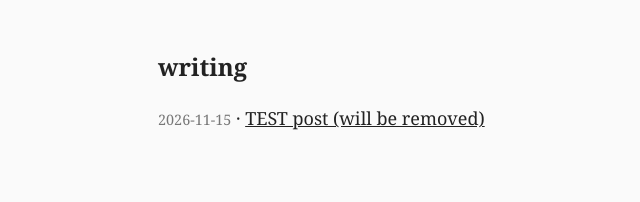
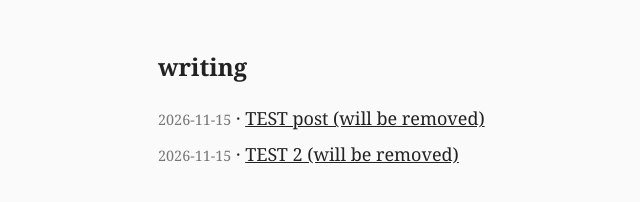
Before and after one commit to Nickgggggggg/writing, a plain HTML site: page index.html in a window 1280 px wide. Shown: the whole page, without its empty margins (178-818 px from the left). Drawn offline with Linux system fonts and the light colour scheme.

Commit message:
post test2-2026-11-15

```diff
--- a/index.html
+++ b/index.html
@@ -1,3 +1,4 @@
 <!doctype html><html lang=en><meta charset=utf-8><meta name=viewport content='width=device-width,initial-scale=1'><title>writing</title><style>body{max-width:38rem;margin:3rem auto;padding:0 1rem;font:18px/1.6 Georgia,serif;color:#222;background:#fafafa}a{color:#222}h1{font-size:1.5rem}.d{color:#777;font-size:.9rem}li{margin:.4rem 0}</style><h1>writing</h1><ul style='list-style:none;padding:0'>
 <li><span class=d>2026-11-15</span> · <a href='p/test-2026-11-15.html'>TEST post (will be removed)</a></li>
+<li><span class=d>2026-11-15</span> · <a href='p/test2-2026-11-15.html'>TEST 2 (will be removed)</a></li>
 </ul>
```
Also changed, not shown: p/test2-2026-11-15.html (added, +2 -0 lines).
